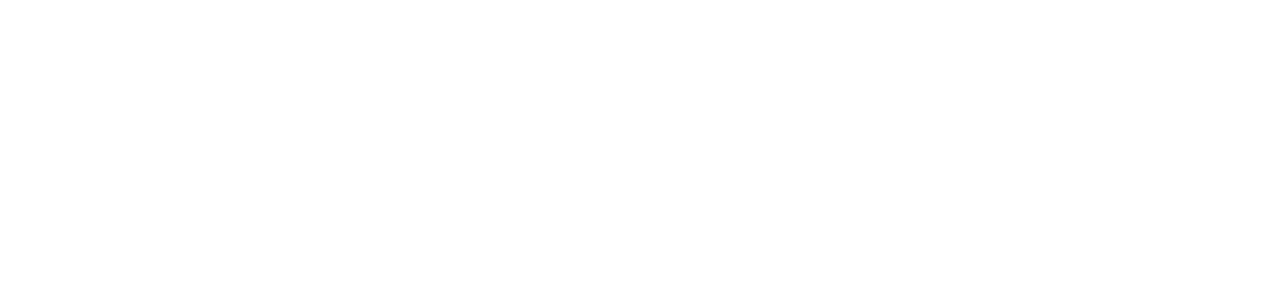
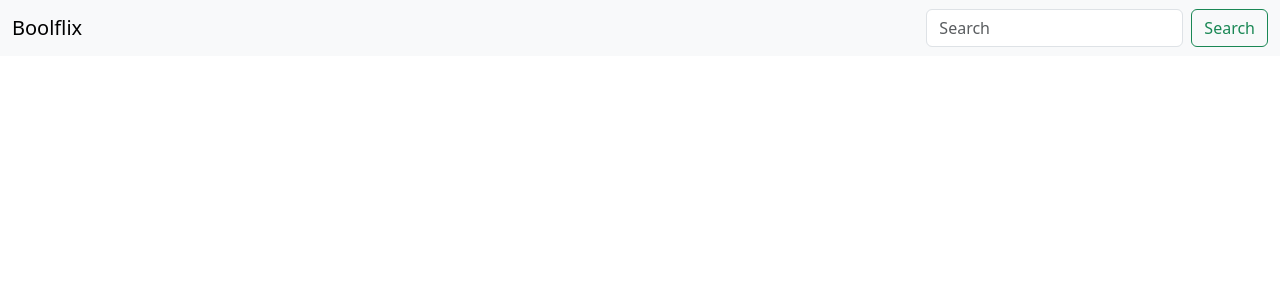
Before and after one commit to LeonardoMartignoni/vite-boolflix, a Vue app: page / in a window 1280 px wide. Shown: the top 300 px of the page. Built offline with nearby package versions, Linux system fonts and the light colour scheme.

Commit message:
Added searchbar

```diff
--- a/src/App.vue
+++ b/src/App.vue
@@ -1,5 +1,15 @@
-<script></script>
+<script>
+import SearchBar from "./components/SearchBar.vue";
 
-<template></template>
+export default {
+  components: {
+    SearchBar,
+  },
+};
+</script>
 
-<style></style>
+<template>
+  <SearchBar />
+</template>
+
+<style lang="scss" scoped></style>
--- /dev/null
+++ b/src/components/SearchBar.vue
@@ -0,0 +1,36 @@
+<script>
+export default {
+  data() {
+    return {
+      title: "Hello world",
+    };
+  },
+};
+</script>
+
+<template>
+  <nav class="navbar bg-body-tertiary">
+    <div class="container-fluid">
+      <a class="navbar-brand">Boolflix</a>
+      <form
+        class="d-flex"
+        role="search"
+      >
+        <input
+          class="form-control me-2"
+          type="search"
+          placeholder="Search"
+          aria-label="Search"
+        />
+        <button
+          class="btn btn-outline-success"
+          type="submit"
+        >
+          Search
+        </button>
+      </form>
+    </div>
+  </nav>
+</template>
+
+<style lang="scss" scoped></style>
```
